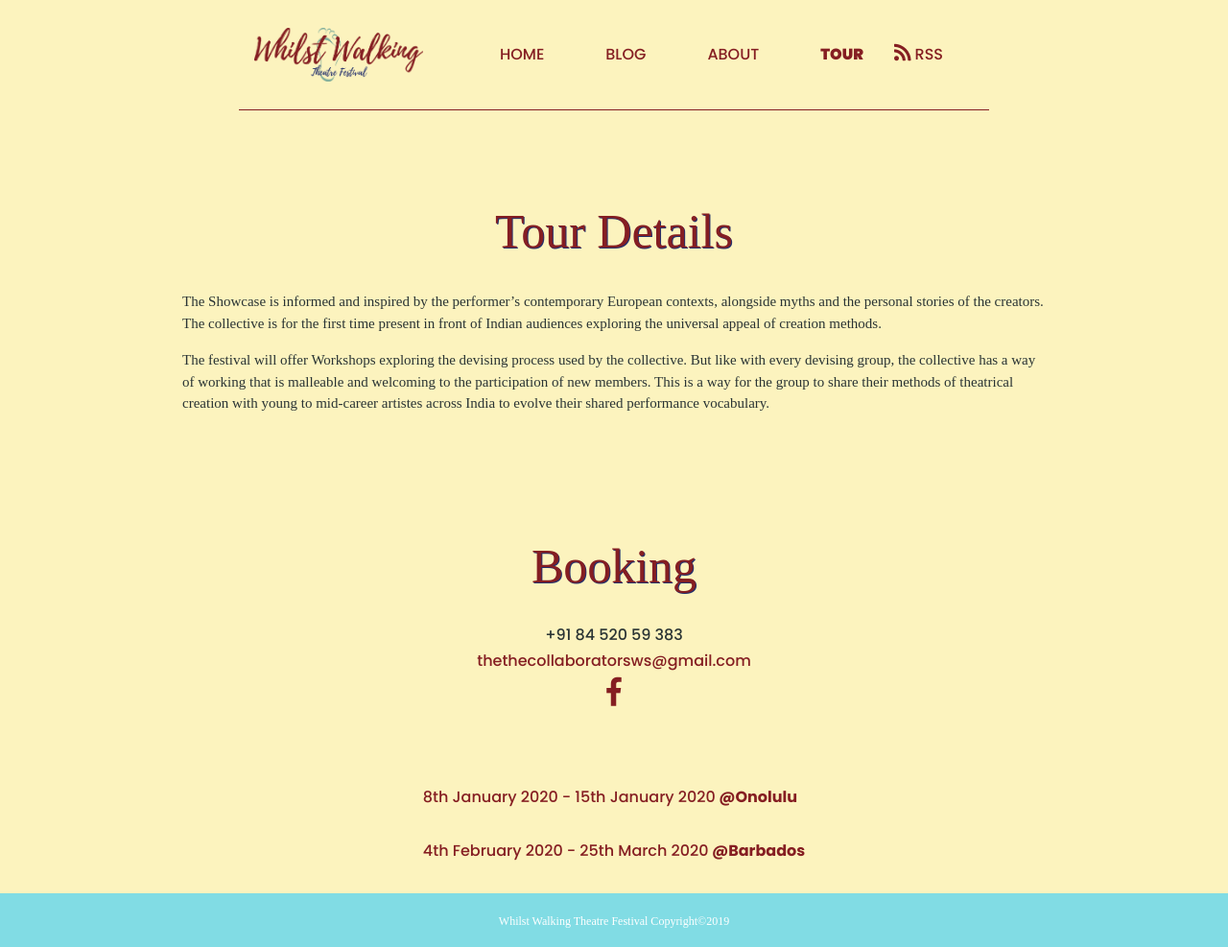
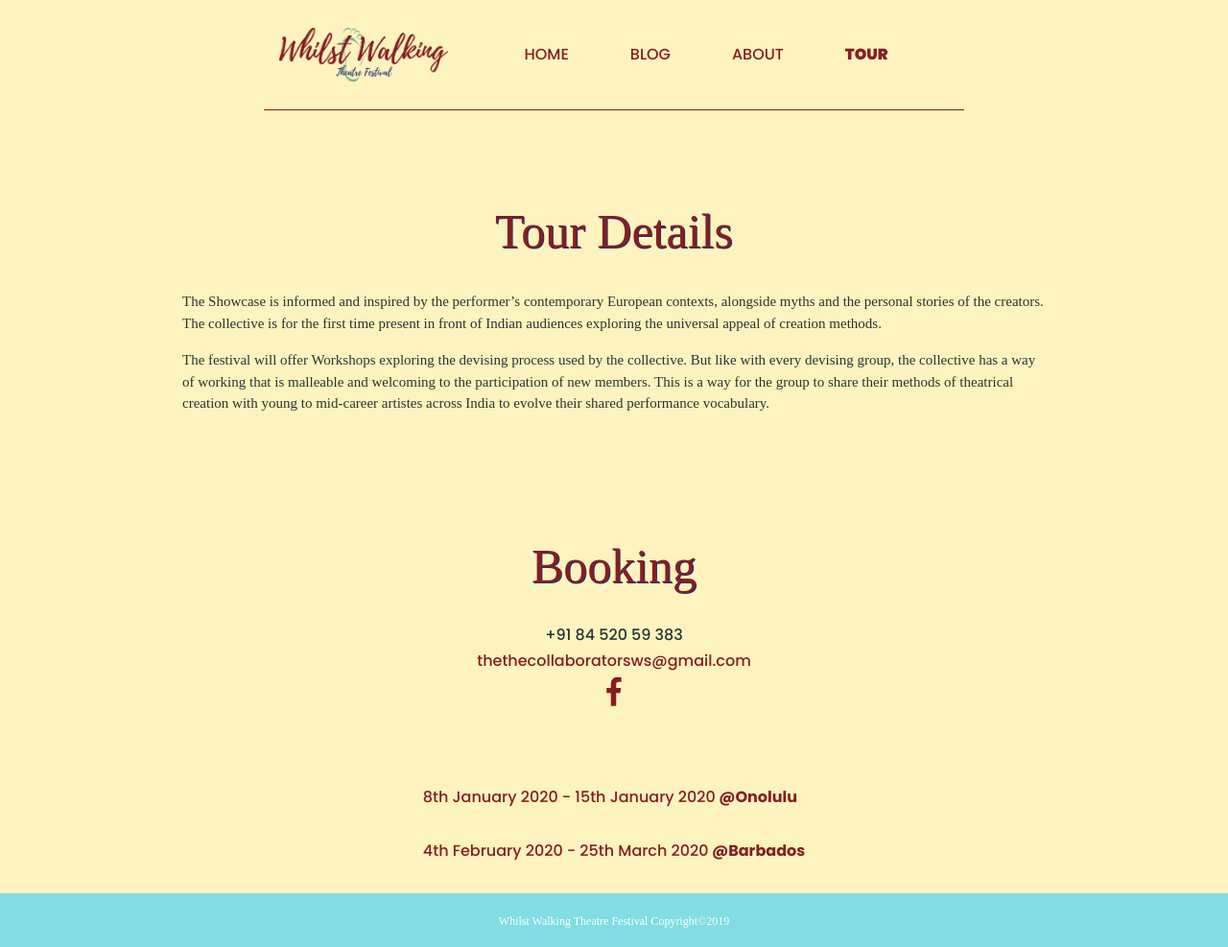
Before and after one commit to matteocarpi/wwtf, a Jekyll site: the page built from tour.md, in a window 1280 px wide. Shown: the whole page at 96% size. Built offline with Jekyll 4.4.1, drawn with Linux system fonts in a browser that asks for light colours; nearby versions of some CDN libraries.

Commit message:
feat: rss is dead

```diff
--- a/_includes/navigation.html
+++ b/_includes/navigation.html
@@ -26,9 +26,6 @@
             </div>
           {% endif %}
         {% endfor %}
-        <div class="rss">
-          <a target="blank" href="{{ site.url}}/feed.xml"><i class="fas fa-rss"></i> RSS</a>
-        </div>
       </div>
     </div>
 
```
